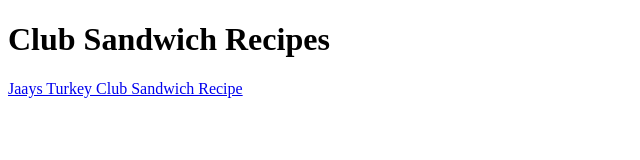
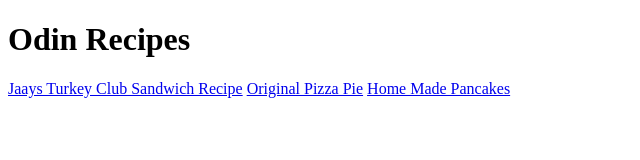
Before and after one commit to jcrrilloo/odin-recipes, a plain HTML site: page index.html in a window 1280 px wide. Shown: the whole page, without its empty margins (0-640 px from the left). Drawn offline with Linux system fonts and the light colour scheme.

Commit message:
final commit for compelted project

```diff
--- a/index.html
+++ b/index.html
@@ -6,7 +6,9 @@
   <title>Club Sandwich Home Page</title>
 </head>
 <body>
-<h1>Club Sandwich Recipes</h1>
+<h1>Odin Recipes</h1>
 <a href="recipes/turkey-club.html">Jaays Turkey Club Sandwich Recipe</a>
+<a  href="recipes/pizza-recipe.html">Original Pizza Pie</a>
+<a href="recipes/pancakes.html">Home Made Pancakes</a>
 </body>
 </html>
```
Also changed, not shown: 3 other files.
